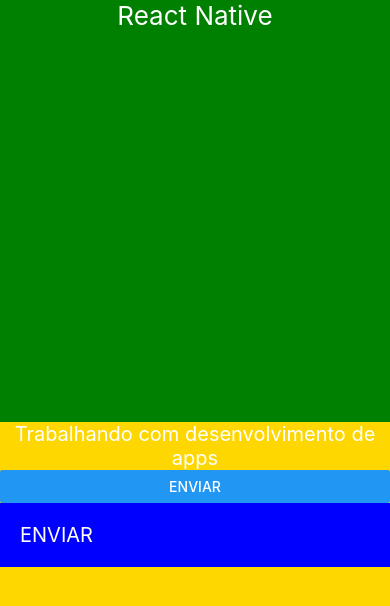
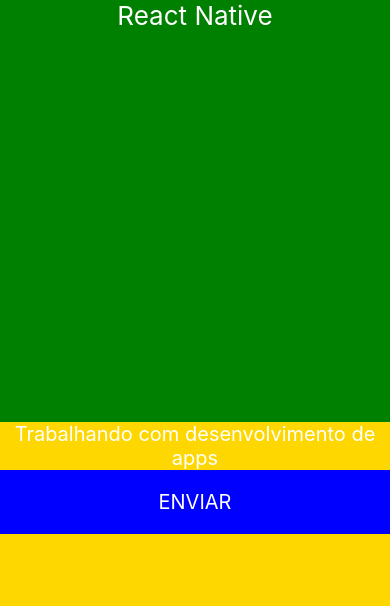
Before and after one commit to lucasmendeshy/exemplo1, a React Native app: screen / in a window 390 px wide. Shown: the top 606 px of the page. Built offline with nearby package versions, Linux system fonts and the light colour scheme.

Commit message:
Formatando botao

```diff
--- a/App.js
+++ b/App.js
@@ -20,8 +20,7 @@
         <Text style={estilos.subtitulo}>
           Trabalhando com desenvolvimento de apps
         </Text>
-
-        <Button style={estilos.botao} title="ENVIAR" />
+        {/* <Button style={estilos.botao} title="ENVIAR" /> */}
         <TouchableOpacity>
           <Text style={estilos.botao}>ENVIAR</Text>
         </TouchableOpacity>
--- a/estilos.js
+++ b/estilos.js
@@ -31,8 +31,8 @@
     fontSize: 20,
     color: "white",
     padding: 20,
+    textAlign: "center",
   },
-  textoBotao: {},
 });
 
 export default estilos;
```
